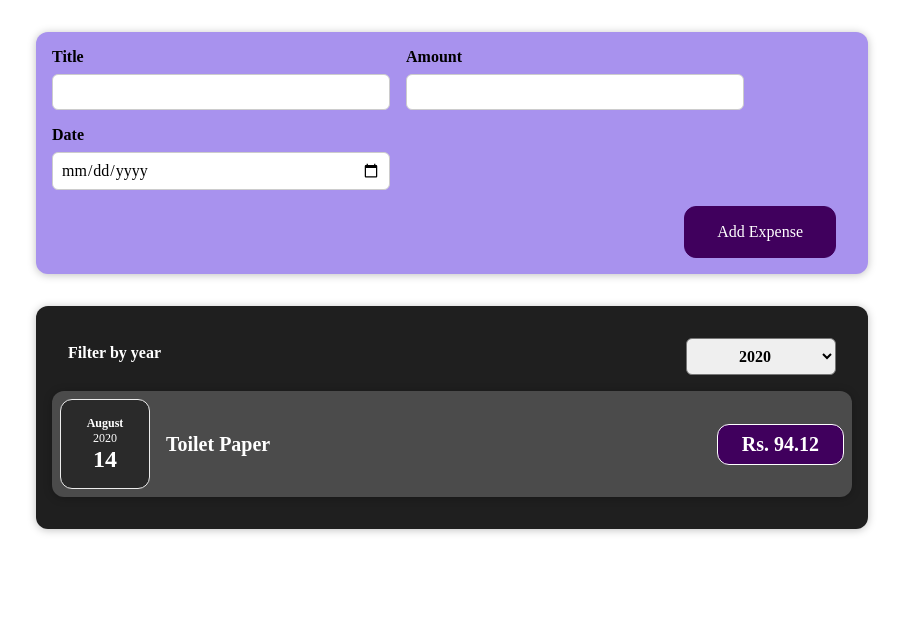
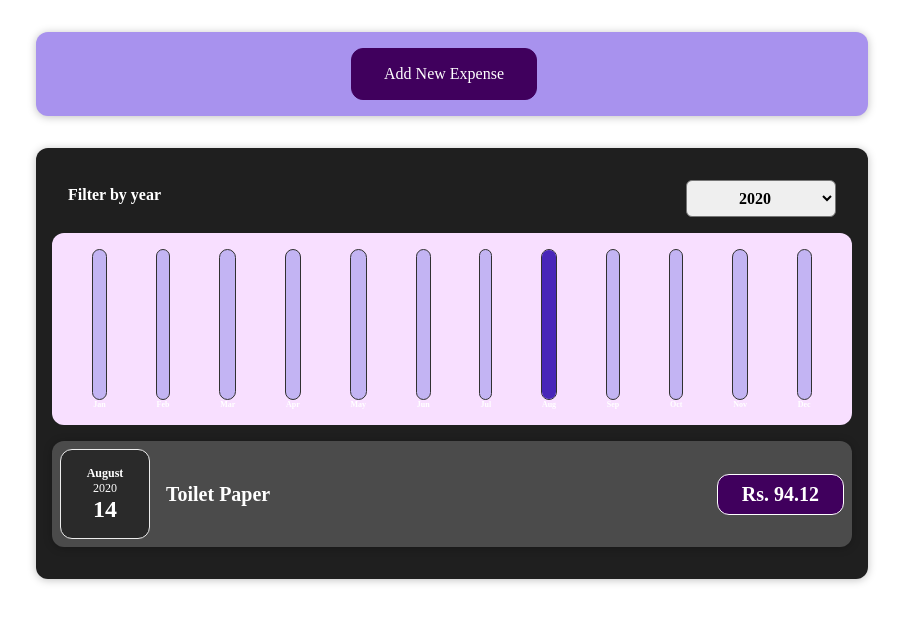
Before and after one commit to rumaniac/Expense-tracker, a React (Create React App) app: page / in a window 1280 px wide. Shown: the top 622 px of the page, without its empty margins (188-1091 px from the left). Built offline with nearby package versions, Linux system fonts and the light colour scheme.

Commit message:
Added Chart component , the conditional statemen.

```diff
--- a/public/index.html
+++ b/public/index.html
@@ -24,7 +24,7 @@
       work correctly both with client-side routing and a non-root public URL.
       Learn how to configure a non-root public URL by running `npm run build`.
     -->
-    <title>React App</title>
+    <title>Pocket wallet</title>
   </head>
   <body>
     <noscript>You need to enable JavaScript to run this app.</noscript>
--- /dev/null
+++ b/src/components/Chart/Chart.css
@@ -0,0 +1,9 @@
+.chart {
+  padding: 1rem;
+  border-radius: 12px;
+  background-color: #f8dfff;
+  text-align: center;
+  display: flex;
+  justify-content: space-around;
+  height: 10rem;
+}
--- /dev/null
+++ b/src/components/Chart/Chart.js
@@ -0,0 +1,24 @@
+import React from "react";
+
+import ChartBar from "./ChartBar";
+import "./Chart.css";
+
+const Chart = (props) => {
+  const dataPointValues = props.dataPoints.map((dataPoint) => dataPoint.value);
+  const totalMaximum = Math.max(...dataPointValues);
+
+  return (
+    <div className="chart">
+      {props.dataPoints.map((dataPoint) => (
+        <ChartBar
+          key={dataPoint.label}
+          value={dataPoint.value}
+          maxValue={totalMaximum}
+          label={dataPoint.label}
+        />
+      ))}
+    </div>
+  );
+};
+
+export default Chart;
--- /dev/null
+++ b/src/components/Chart/ChartBar.css
@@ -0,0 +1,30 @@
+.chart-bar {
+  height: 100%;
+  display: flex;
+  flex-direction: column;
+  align-items: center;
+}
+
+.chart-bar__inner {
+  height: 100%;
+  width: 100%;
+  border: 1px solid #313131;
+  border-radius: 12px;
+  background-color: #c3b4f3;
+  overflow: hidden;
+  display: flex;
+  flex-direction: column;
+  justify-content: flex-end;
+}
+
+.chart-bar__fill {
+  background-color: #4826b9;
+  width: 100%;
+  transition: all 0.3s ease-out;
+}
+
+.chart-bar__label {
+  font-weight: bold;
+  font-size: 0.5rem;
+  text-align: center;
+}
--- /dev/null
+++ b/src/components/Chart/ChartBar.js
@@ -0,0 +1,25 @@
+import React from "react";
+
+import "./ChartBar.css";
+
+const ChartBar = (props) => {
+  let barFillHeight = "0%";
+
+  if (props.maxValue > 0) {
+    barFillHeight = Math.round((props.value / props.maxValue) * 100) + "%";
+  }
+
+  return (
+    <div className="chart-bar">
+      <div className="chart-bar__inner">
+        <div
+          className="chart-bar__fill"
+          style={{ height: barFillHeight }}
+        ></div>
+      </div>
+      <div className="chart-bar__label">{props.label}</div>
+    </div>
+  );
+};
+
+export default ChartBar;
--- a/src/components/Expenses/Expenses.js
+++ b/src/components/Expenses/Expenses.js
@@ -1,8 +1,9 @@
 import React, { useState } from "react";
 
-import ExpenseItem from "./ExpenseItem";
 import Card from "../UI/Card";
 import ExpensesFilter from "./ExpensesFilter";
+import ExpensesList from "./ExpensesList";
+import ExpensesChart from "./ExpensesChart";
 import "./Expenses.css";
 
 const Expenses = (props) => {
@@ -12,10 +13,10 @@
     setFilteredYear(selectedYear);
   };
 
-  //filter the display of the expense in realtion to the year.
   const filteredExpenses = props.items.filter((expense) => {
     return expense.date.getFullYear().toString() === filteredYear;
   });
+
   return (
     <div>
       <Card className="expenses">
@@ -23,17 +24,8 @@
           selected={filteredYear}
           onChangeFilter={filterChangeHandler}
         />
-        {/* To add a conditional message  */}
-        {filteredExpenses.length === 0 && <p> No Expenses Listed !!! </p>}
-        {filteredExpenses.length > 0 &&
-          filteredExpenses.map((expense) => (
-            <ExpenseItem
-              key={expense.id}
-              title={expense.title}
-              amount={expense.amount}
-              date={expense.date}
-            />
-          ))}
+        <ExpensesChart expenses={filteredExpenses} />
+        <ExpensesList items={filteredExpenses} />
       </Card>
     </div>
   );
--- /dev/null
+++ b/src/components/Expenses/ExpensesChart.js
@@ -0,0 +1,29 @@
+import React from "react";
+
+import Chart from "../Chart/Chart";
+
+const ExpensesChart = (props) => {
+  const chartDataPoints = [
+    { label: "Jan", value: 0 },
+    { label: "Feb", value: 0 },
+    { label: "Mar", value: 0 },
+    { label: "Apr", value: 0 },
+    { label: "May", value: 0 },
+    { label: "Jun", value: 0 },
+    { label: "Jul", value: 0 },
+    { label: "Aug", value: 0 },
+    { label: "Sep", value: 0 },
+    { label: "Oct", value: 0 },
+    { label: "Nov", value: 0 },
+    { label: "Dec", value: 0 },
+  ];
+
+  for (const expense of props.expenses) {
+    const expenseMonth = expense.date.getMonth(); // starting at 0 => January => 0
+    chartDataPoints[expenseMonth].value += expense.amount;
+  }
+
+  return <Chart dataPoints={chartDataPoints} />;
+};
+
+export default ExpensesChart;
--- /dev/null
+++ b/src/components/Expenses/ExpensesList.css
@@ -0,0 +1,9 @@
+.expenses-list {
+  list-style: none;
+  padding: 0;
+}
+
+.expenses-list__fallback {
+  color: white;
+  text-align: center;
+}
--- /dev/null
+++ b/src/components/Expenses/ExpensesList.js
@@ -0,0 +1,25 @@
+import React from "react";
+
+import ExpenseItem from "./ExpenseItem";
+import "./ExpensesList.css";
+
+const ExpensesList = (props) => {
+  if (props.items.length === 0) {
+    return <h2 className="expenses-list__fallback">Found no expenses.</h2>;
+  }
+
+  return (
+    <ul className="expenses-list">
+      {props.items.map((expense) => (
+        <ExpenseItem
+          key={expense.id}
+          title={expense.title}
+          amount={expense.amount}
+          date={expense.date}
+        />
+      ))}
+    </ul>
+  );
+};
+
+export default ExpensesList;
--- a/src/components/NewExpense/ExpenseForm.js
+++ b/src/components/NewExpense/ExpenseForm.js
@@ -87,6 +87,9 @@
         </div>
       </div>
       <div className="new-expense__actions">
+        <button type="button" onClick={props.onCancel}>
+          Cancel
+        </button>
         <button type="submit">Add Expense</button>
       </div>
     </form>
--- a/src/components/NewExpense/NewExpense.js
+++ b/src/components/NewExpense/NewExpense.js
@@ -1,20 +1,39 @@
-import React from "react";
+import React, { useState } from "react";
 
 import ExpenseForm from "./ExpenseForm";
 import "./NewExpense.css";
 
 const NewExpense = (props) => {
+  const [isEditing, setIsEditing] = useState(false);
+
   const saveExpenseDataHandler = (enteredExpenseData) => {
     const expenseData = {
       ...enteredExpenseData,
       id: Math.random().toString(),
     };
     props.onAddExpense(expenseData);
+    setIsEditing(false);
+  };
+
+  const startEditingHandler = () => {
+    setIsEditing(true);
+  };
+
+  const stopEditingHandler = () => {
+    setIsEditing(false);
   };
 
   return (
     <div className="new-expense">
-      <ExpenseForm onSaveExpenseData={saveExpenseDataHandler} />
+      {!isEditing && (
+        <button onClick={startEditingHandler}>Add New Expense</button>
+      )}
+      {isEditing && (
+        <ExpenseForm
+          onSaveExpenseData={saveExpenseDataHandler}
+          onCancel={stopEditingHandler}
+        />
+      )}
     </div>
   );
 };
```
